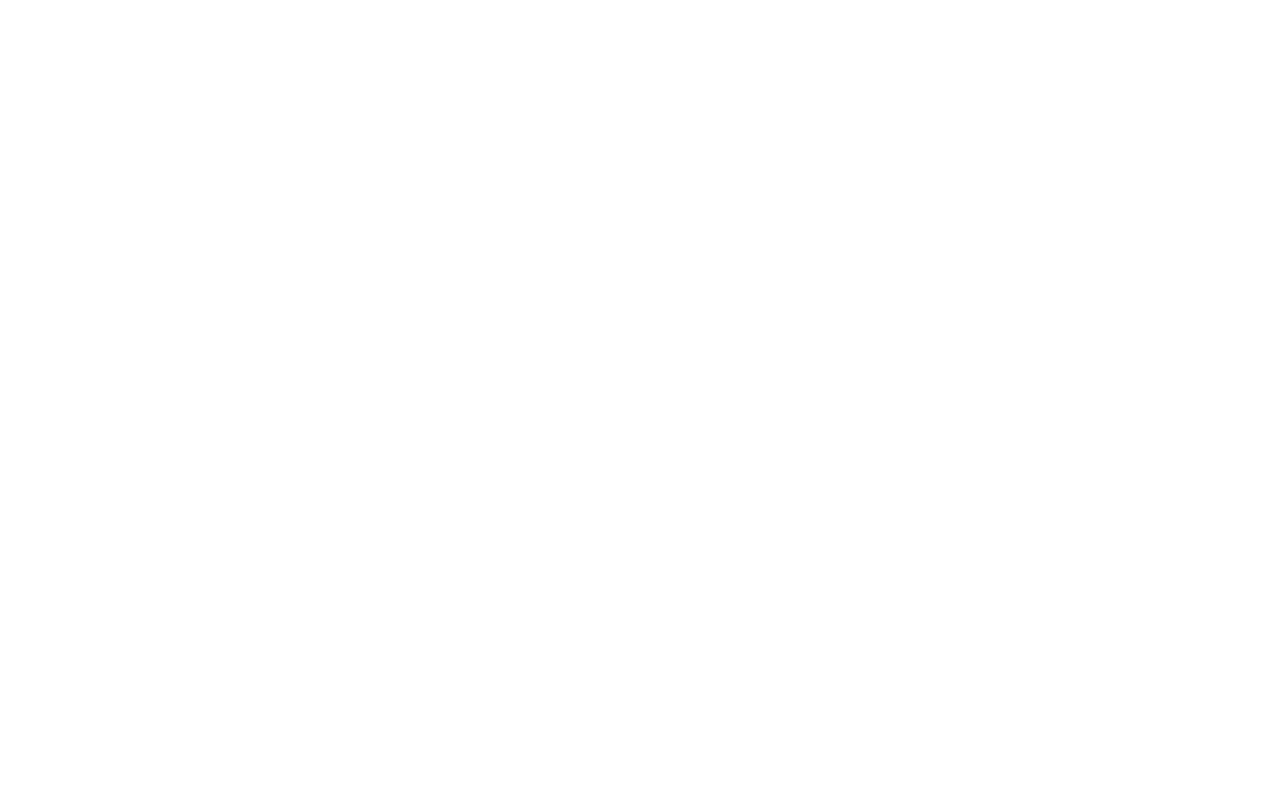
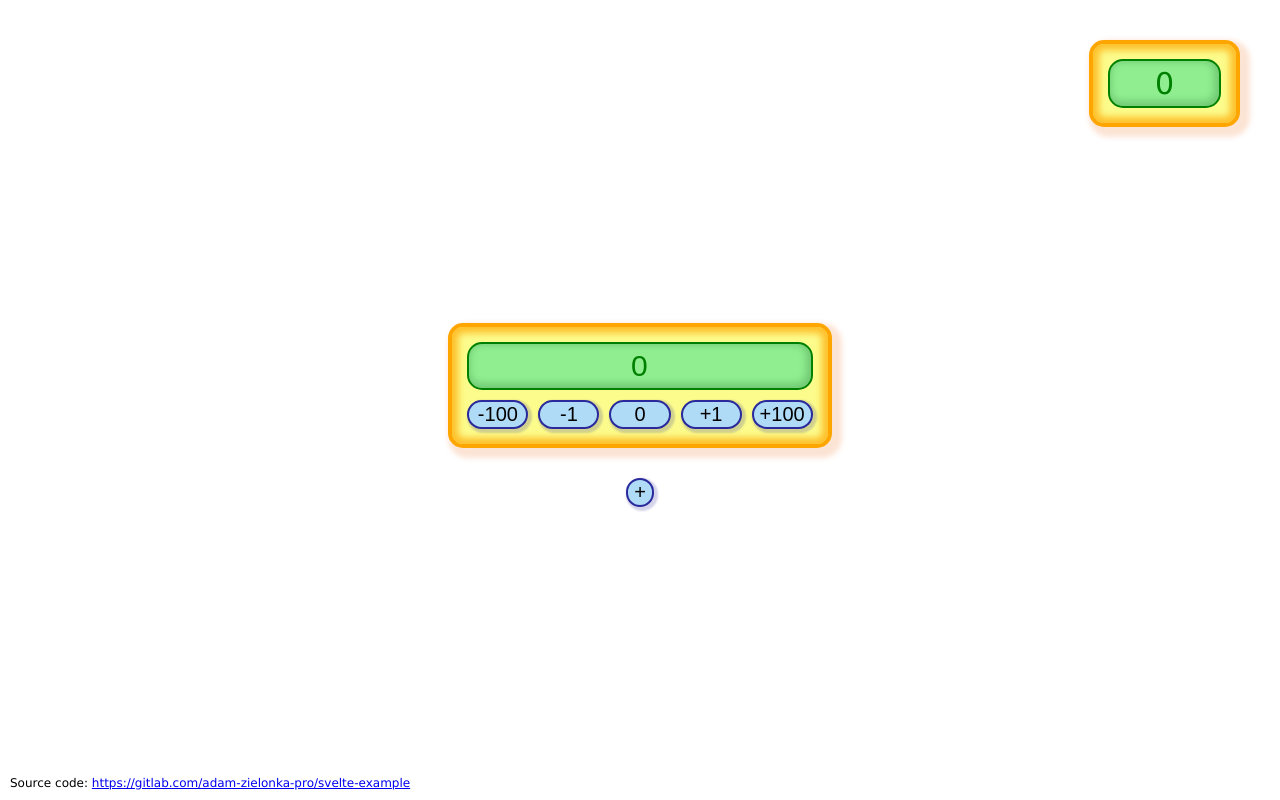
Before and after one commit to adam-zielonka/svelte-example, a Svelte app: page / in a window 1280 px wide. Built offline with nearby package versions, Linux system fonts and the light colour scheme.

Commit message:
Create counters

```diff
--- a/src/App.svelte
+++ b/src/App.svelte
@@ -1,7 +1,33 @@
 <script lang="ts">
+  import Button from "./components/Button.svelte";
+  import Counter from "./components/Counter.svelte";
+  import Footer from "./components/Footer.svelte";
+  import { addCounter, canAddMoreCounters, counters } from "./store";
+  import SumCounter from "./components/Sum.svelte";
 </script>
 
-<main />
+<main>
+  <SumCounter />
+  {#each $counters as value, index}
+    <Counter {value} {index} />
+  {/each}
+  {#if $canAddMoreCounters}
+    <Button on:click={addCounter}>+</Button>
+  {/if}
+  <Footer />
+</main>
 
 <style>
+  :global(body) {
+    margin: 0;
+    font-family: Verdana, Geneva, Tahoma, sans-serif;
+    height: 100vh;
+    display: grid;
+    place-items: center;
+  }
+
+  main {
+    display: grid;
+    place-items: center;
+  }
 </style>
--- /dev/null
+++ b/src/components/Box.svelte
@@ -0,0 +1,20 @@
+<div>
+  <slot />
+</div>
+
+<style>
+  div {
+    background-color: rgb(252, 252, 140);
+
+    border: 4px solid rgb(255, 165, 0);
+    padding: 15px;
+    margin: 30px;
+    border-radius: 15px;
+    box-shadow: 5px 5px 5px 5px rgba(241, 122, 43, 0.2),
+      inset 0px 0px 7px 6px rgba(255, 165, 0, 0.7);
+
+    display: grid;
+    grid-template-columns: repeat(5, 1fr);
+    gap: 10px;
+  }
+</style>
--- /dev/null
+++ b/src/components/Button.svelte
@@ -0,0 +1,47 @@
+<script lang="ts">
+  export let hidden: boolean = false;
+</script>
+
+<button class={hidden && "hidden"} on:click><slot /></button>
+
+<style>
+  .hidden {
+    background: none;
+    border: none;
+    box-shadow: none;
+    color: #90ee90;
+  }
+
+  .hidden:hover {
+    color: black;
+    font-size: 20px;
+    border-radius: 100px;
+    border: 2px solid rgb(42, 42, 156);
+    background-color: rgb(175, 219, 247);
+    cursor: pointer;
+    outline: none;
+    box-shadow: 2px 2px 2px 2px rgba(42, 42, 156, 0.2);
+  }
+
+  button {
+    font-size: 20px;
+    border-radius: 100px;
+    border: 2px solid rgb(42, 42, 156);
+    background-color: rgb(175, 219, 247);
+    cursor: pointer;
+    outline: none;
+    box-shadow: 2px 2px 2px 2px rgba(42, 42, 156, 0.2);
+  }
+
+  button:hover {
+    background-color: white;
+  }
+
+  button:active,
+  .hidden:active {
+    background-color: red;
+    border-color: red;
+    color: white;
+    box-shadow: none;
+  }
+</style>
--- /dev/null
+++ b/src/components/Counter.svelte
@@ -0,0 +1,22 @@
+<script lang="ts">
+  import Button from "./Button.svelte";
+  import { deleteCounter, setCounter, updateCounter } from "../store";
+  import Input from "./Input.svelte";
+  import InnerBox from "./InnerBox.svelte";
+  import Box from "./Box.svelte";
+
+  export let value: number;
+  export let index: number;
+</script>
+
+<Box>
+  <InnerBox>
+    <Input {value} onChange={newValue => setCounter(index, newValue)} />
+    <Button hidden on:click={() => deleteCounter(index)}>X</Button>
+  </InnerBox>
+  <Button on:click={() => updateCounter(index, -100)}>-100</Button>
+  <Button on:click={() => updateCounter(index, -1)}>-1</Button>
+  <Button on:click={() => updateCounter(index, -value)}>0</Button>
+  <Button on:click={() => updateCounter(index, +1)}>+1</Button>
+  <Button on:click={() => updateCounter(index, +100)}>+100</Button>
+</Box>
--- /dev/null
+++ b/src/components/Footer.svelte
@@ -0,0 +1,14 @@
+<footer>
+  Source code: <a href="https://gitlab.com/adam-zielonka-pro/svelte-example">
+    https://gitlab.com/adam-zielonka-pro/svelte-example
+  </a>
+</footer>
+
+<style>
+  footer {
+    position: absolute;
+    bottom: 10px;
+    left: 10px;
+    font-size: 12px;
+  }
+</style>
--- /dev/null
+++ b/src/components/InnerBox.svelte
@@ -0,0 +1,23 @@
+<span>
+  <slot />
+</span>
+
+<style>
+  span {
+    grid-column: 1 / 5 span;
+    text-align: center;
+    font-size: 30px;
+
+    background-color: lightgreen;
+    color: green;
+    box-shadow: inset -2px -2px 7px 3px rgba(47, 121, 53, 0.3);
+
+    border: 2px solid green;
+    padding: 5px;
+    border-radius: 15px;
+
+    display: grid;
+    grid-template-columns: 40px 1fr 40px;
+    align-items: center;
+  }
+</style>
--- /dev/null
+++ b/src/components/Input.svelte
@@ -0,0 +1,32 @@
+<script lang="ts">
+  export let value: number;
+  export let onChange: (value: number) => void;
+</script>
+
+<input
+  {value}
+  on:input={e => {
+    const newValue = +e.currentTarget.value;
+    if (!isNaN(newValue)) {
+      onChange(newValue);
+    } else {
+      e.currentTarget.value = `${value}`;
+    }
+  }}
+/>
+
+<style>
+  input {
+    grid-column: 2;
+    border: none;
+    background: none;
+    text-align: center;
+    padding: 0;
+    margin: 0;
+    font-size: 30px;
+    color: green;
+    width: 250px;
+    border: none;
+    outline: none;
+  }
+</style>
--- /dev/null
+++ b/src/components/Sum.svelte
@@ -0,0 +1,28 @@
+<script lang="ts">
+  import { sum } from "../store";
+  import Box from "./Box.svelte";
+  import InnerBox from "./InnerBox.svelte";
+</script>
+
+<div>
+  <Box>
+    <InnerBox>
+      <span>
+        {$sum}
+      </span>
+    </InnerBox>
+  </Box>
+</div>
+
+<style>
+  span {
+    grid-column: 2;
+  }
+
+  div {
+    position: absolute;
+    top: 10px;
+    right: 10px;
+    font-size: 35px;
+  }
+</style>
--- /dev/null
+++ b/src/store.ts
@@ -0,0 +1,37 @@
+import { derived, writable } from "svelte/store";
+
+export const counters = writable<number[]>([0]);
+
+export const sum = derived(counters, $counters =>
+  $counters.reduce((a, b) => a + b, 0)
+);
+
+export const canAddMoreCounters = derived(
+  counters,
+  $counters => $counters.length < 4
+);
+
+export const updateCounter = (index: number, delta: number) => {
+  counters.update(counters => {
+    counters[index] += delta;
+    return counters;
+  });
+};
+
+export const setCounter = (index: number, value: number) => {
+  counters.update(counters => {
+    counters[index] = value;
+    return counters;
+  });
+};
+
+export const addCounter = () => {
+  counters.update(counters => [...counters, 0]);
+};
+
+export const deleteCounter = (index: number) => {
+  counters.update(counters => {
+    counters.splice(index, 1);
+    return counters;
+  });
+};
```
